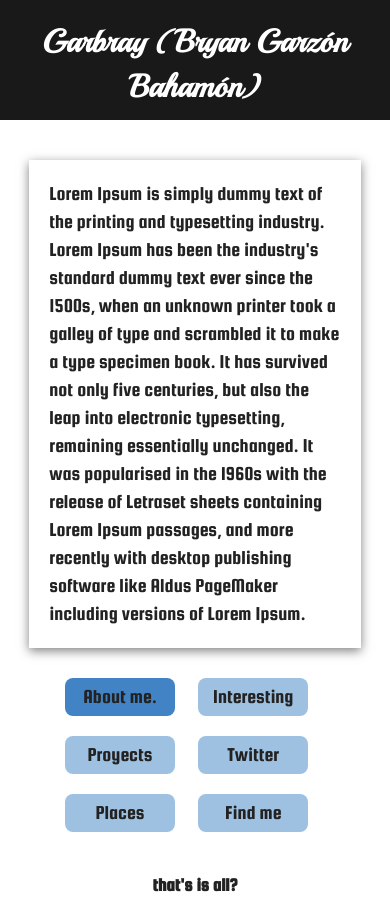
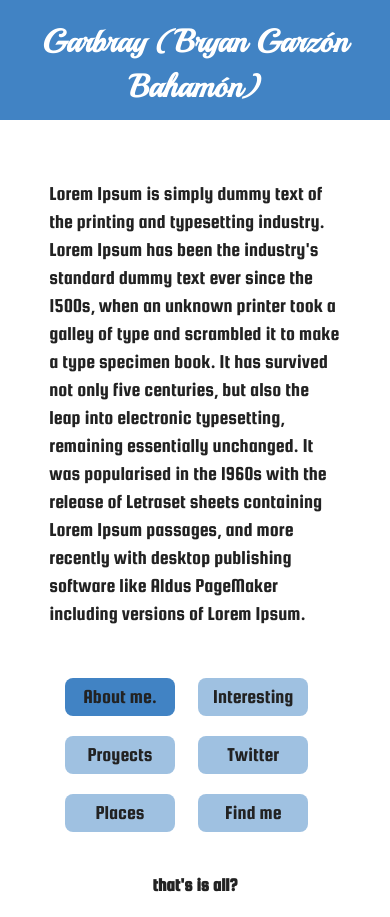
Before and after one commit to garbray/garbray.github.com, a plain HTML site: page index.html in a window 390 px wide. Drawn offline with Linux system fonts and the light colour scheme.

Commit message:
updated index and css

```diff
--- a/css/style.css
+++ b/css/style.css
@@ -235,6 +235,10 @@ header {
   width:100%;
 }
 
+header:hover {
+  background: rgba(65,131,196,1);
+}
+
 
 
 header h1{
@@ -258,7 +262,7 @@ Body
 }
 
 #content {
-  box-shadow: 0px 3px 10px rgba(0,0,0,0.5);
+  /*box-shadow: 0px 2px 2px rgba(0,0,0,0.5);*/
   height: 350px;
   width: auto;
 }
@@ -339,10 +343,6 @@ Header
   Content
   *********************/
 
-  #main {
-    margin-top: 160px;
-  }
-
   nav ul {
     width: 280px;
   }
@@ -360,6 +360,7 @@ Header
   Content
   *********************/
   #content {
+    margin-top: 160px;
     height: auto;
   }
 }
--- a/js/script.js
+++ b/js/script.js
@@ -104,6 +104,7 @@ function tweets(){
 *@tweets
 ***/
 function displayTweets(tweets){
+	console.info(tweets)
 	for (var i = 0; i < tweets.results.length; i++) {
 		lTweets += tweets.results[i].text+"<br>";
 	};
@@ -112,11 +113,10 @@ function displayTweets(tweets){
 
 /**
 * Initialize
+* @call tweets function
 **/
 function initialize(){
 	tweets();
 }
 
-
-
 initialize();
```
